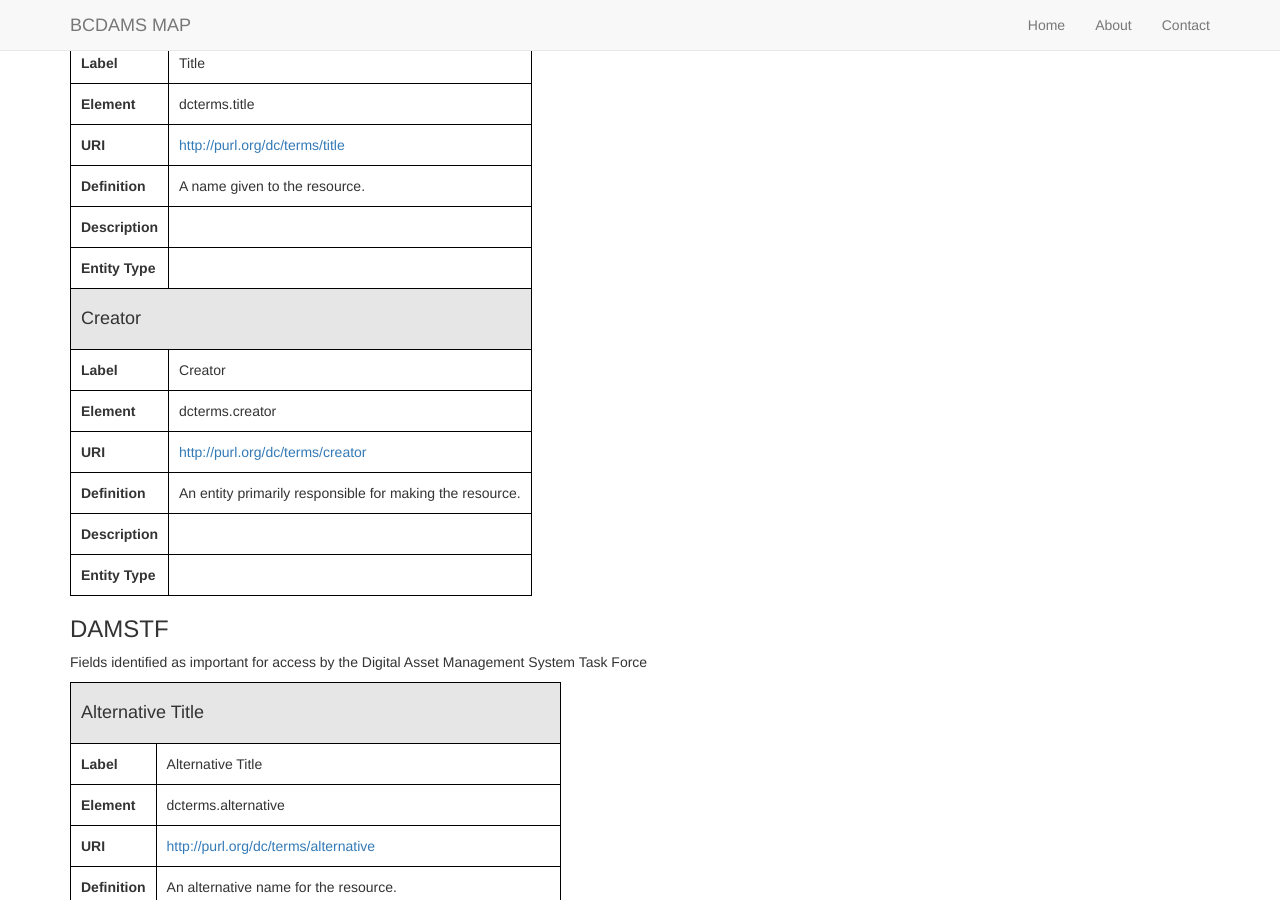
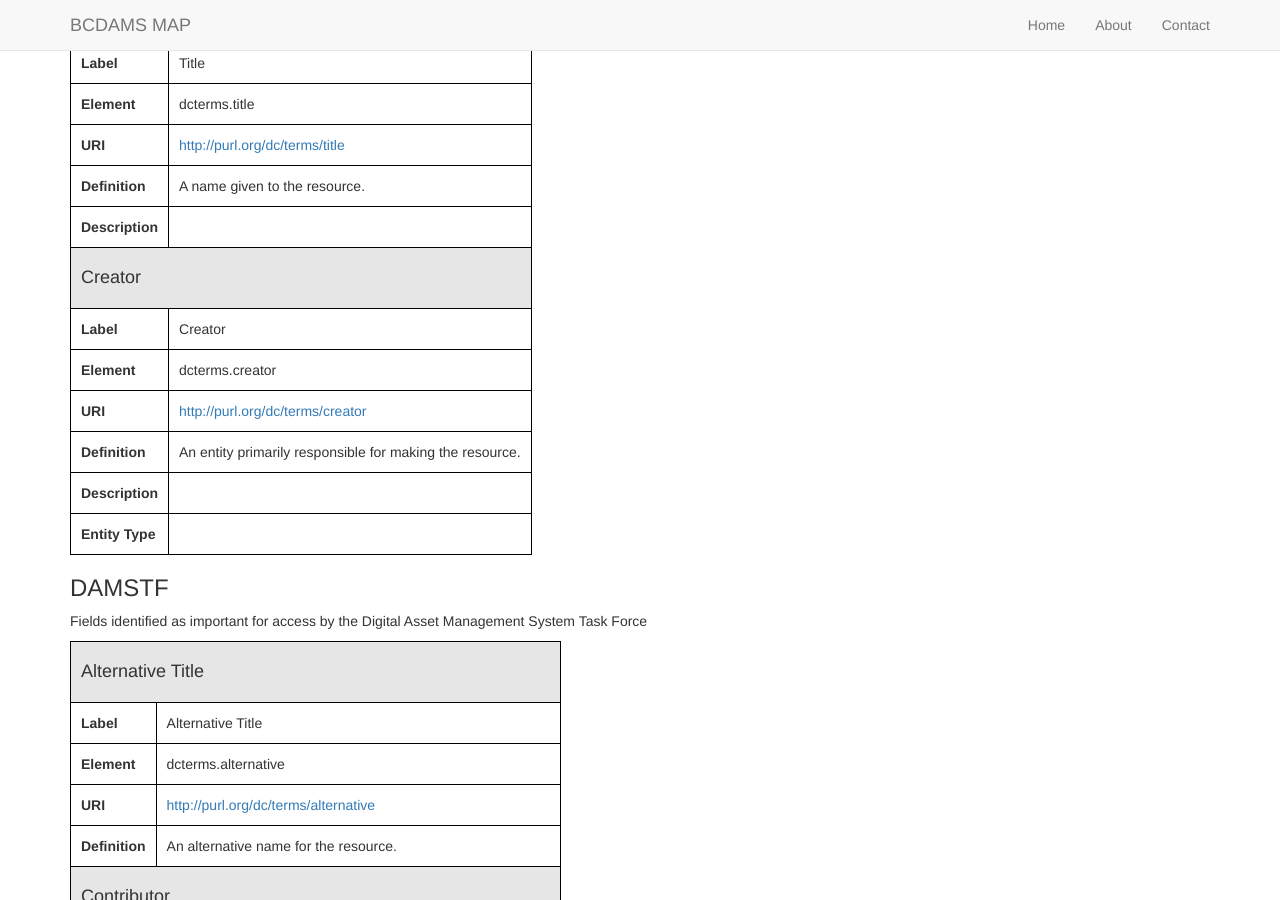
Before and after one commit to uhlibraries-digital/bcdams-map, a Jekyll site: the page built from index.html, in a window 1280 px wide and 900 px high, scrolled down 410 px. Built offline with Jekyll 4.4.1, drawn with Linux system fonts in a browser that asks for light colours; nearby versions of some CDN libraries; the list of posts is cut into pages by our own code.

Commit message:
add entity conditionals

```diff
--- a/index.html
+++ b/index.html
@@ -58,10 +58,21 @@
     <td><b>Description</b></td>
     <td>{{ element.description }}</td>
   </tr>
-  <tr>
-    <td><b>Entity Type</b></td>
-      <a href="{{ element.entity_uri }}">{{ element.entity_label }}</a>
-  </tr>
+  {% if element.entity_label %}
+    {% if element.entity_uri %}
+      <tr>
+        <td><b>Entity Type</b></td>
+        <td>
+          <a href="{{ element.entity_uri }}">{{ element.entity_label }}</a>
+        </td>
+      </tr>
+    {% else %}
+      <tr>
+        <td><b>Entity Type</b></td>
+        <td>{{ element.entity_label }}</td>
+      </tr>
+    {% endif %}
+  {% endif %}
 {% endfor %}
 </table>
 
```
